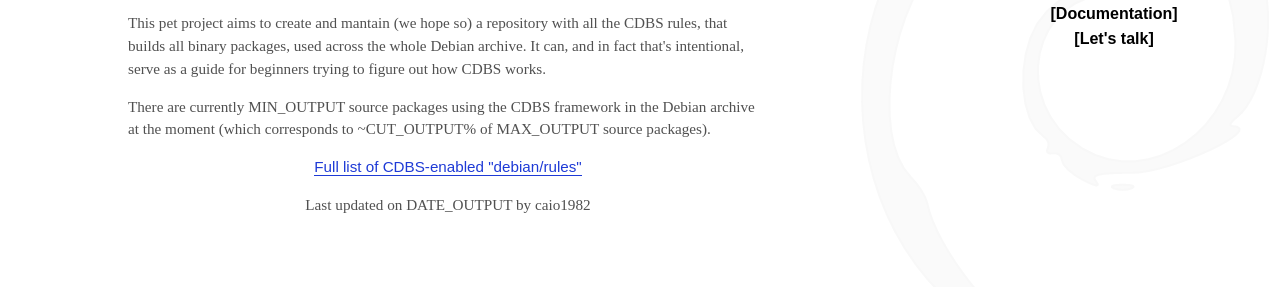
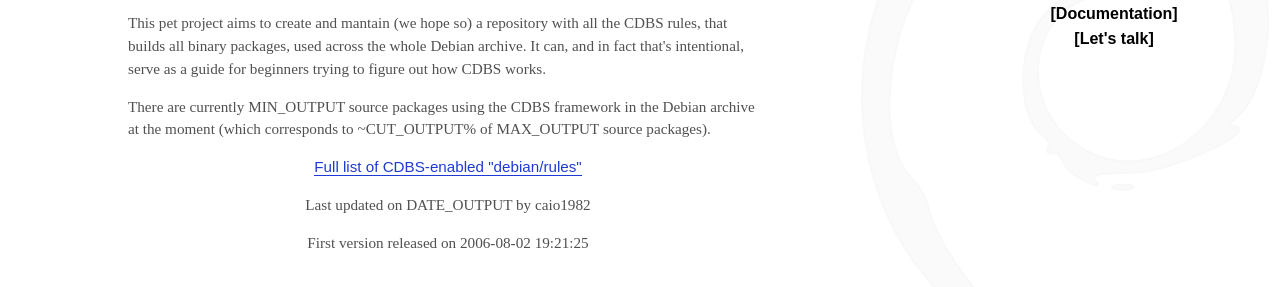
Before and after one commit to caiobegotti/CDBS-gallery, a plain HTML site: page cdbs/template/index.html in a window 1280 px wide. Shown: the part 161-448 px from the top of the page. Drawn offline with Linux system fonts and the light colour scheme.

Commit message:
reminder about the project history

```diff
--- a/cdbs/template/index.html
+++ b/cdbs/template/index.html
@@ -42,6 +42,7 @@
 
 	<p id="center"><a href="_list.html">Full list of CDBS-enabled "debian/rules"</a></p>
 	<p id="center">Last updated on DATE_OUTPUT by caio1982</p>
+	<p id="center">First version released on 2006-08-02 19:21:25</p>
 </div>
 
 </body>
```
